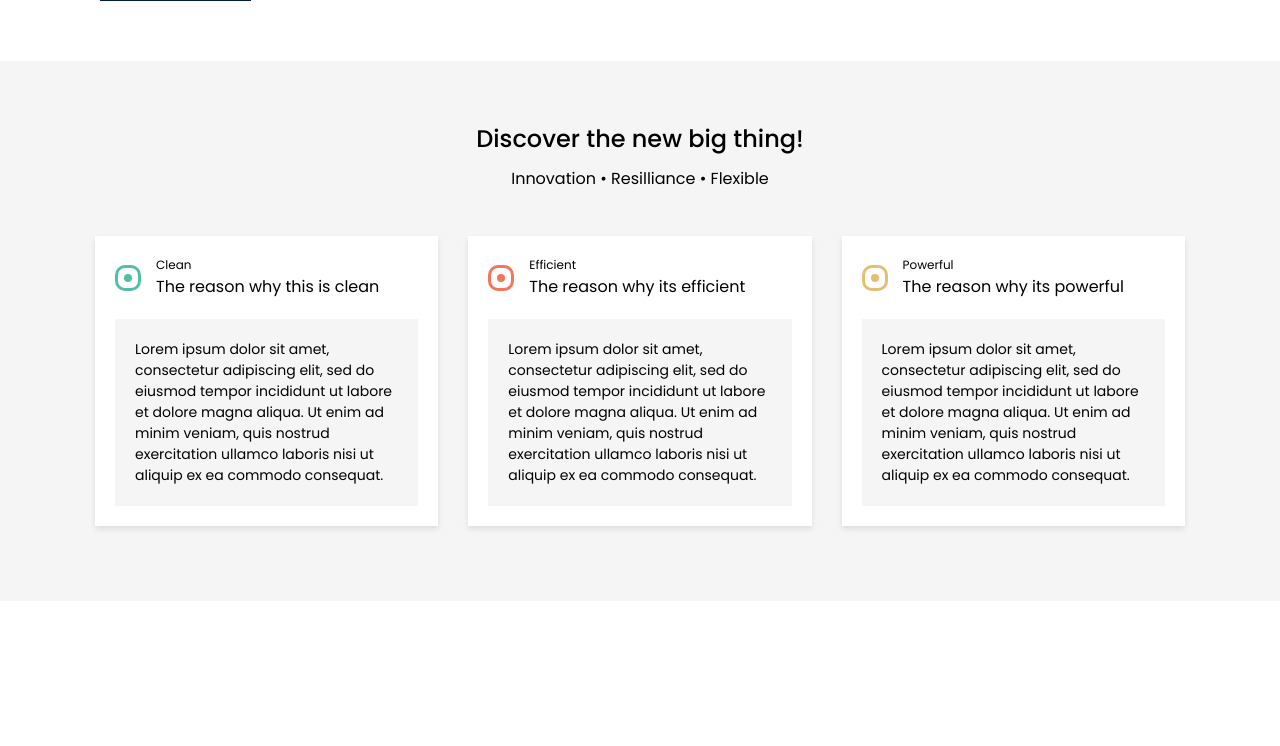
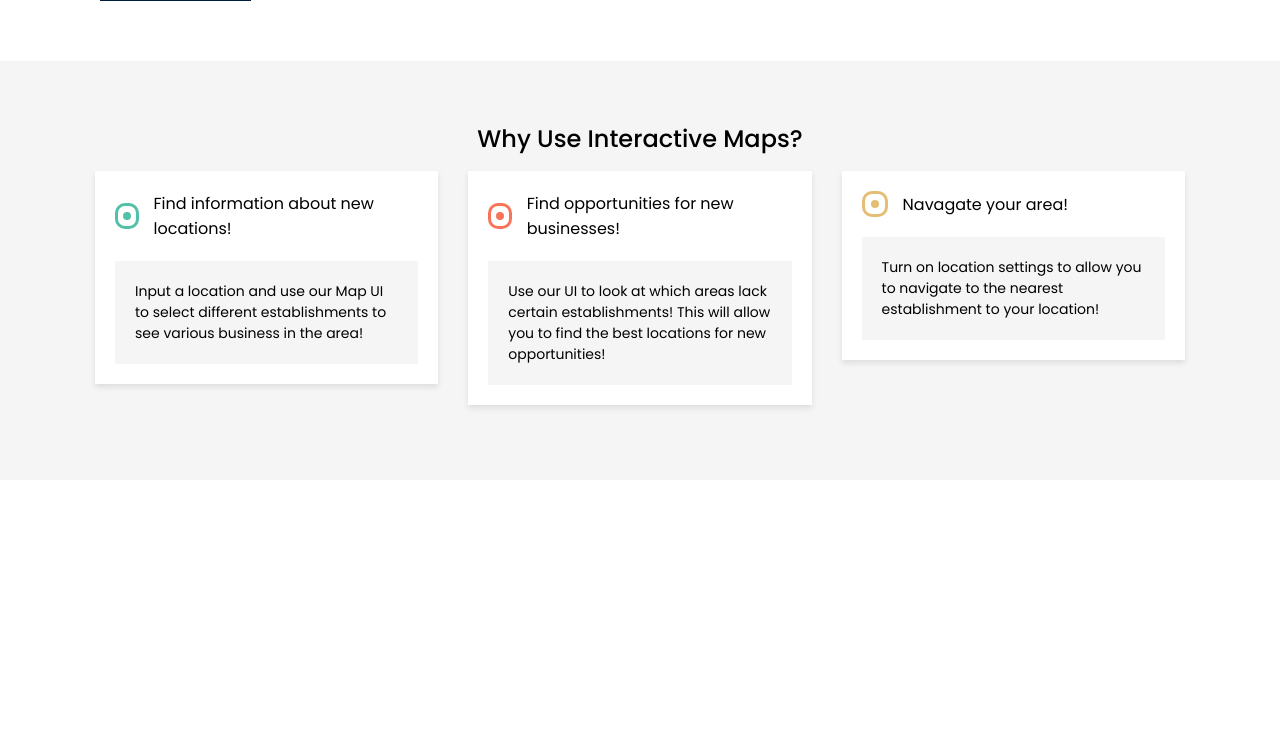
Before and after one commit to AB1738/Interactive-Map, a Django app: page / in a window 1280 px wide. Shown: the part 454-1200 px from the top of the page. Run offline with Django 4.2, Linux system fonts and the light colour scheme.

Commit message:
minor text changes

```diff
--- a/templates/home.html
+++ b/templates/home.html
@@ -39,8 +39,7 @@
                 </div>
             </div>
             <div class="container">
-                <h2 class="heading">Discover the new big thing!</h2>
-                <p class="subLine">Innovation • Resilliance • Flexible</p>
+                <h2 class="heading">Why Use Interactive Maps?</h2>
                 <div></div>
                 <div class="wrapper">
                 <div class="thirds">
@@ -50,9 +49,9 @@
                                 <div class="boxDecorInner"></div>
                             </div>
                             <div>
-                                <div class="icon">Clean</div>
+                                <div class="icon"></div>
                                 <div class="content">
-                                    <p>The reason why this is clean</p>
+                                    <p> Find information about new locations! </p>
                                 </div>
                             </div>
                         </div>
@@ -60,7 +59,7 @@
 
 
                         <div class="detail">
-                            Lorem ipsum dolor sit amet, consectetur adipiscing elit, sed do eiusmod tempor incididunt ut labore et dolore magna aliqua. Ut enim ad minim veniam, quis nostrud exercitation ullamco laboris nisi ut aliquip ex ea commodo consequat.
+                            Input a location and use our Map UI to select different establishments to see various business in the area!
                         </div>
                     </div>
 
@@ -72,15 +71,15 @@
                                 <div class="boxDecorInner"></div>
                             </div>
                             <div>
-                                <div class="icon">Efficient</div>
+                                <div class="icon"></div>
                                 <div class="content">
-                                    <p>The reason why its efficient</p>
+                                    <p>Find opportunities for new businesses!</p>
                                 </div>
                             </div>
                         </div>
 
                         <div class="detail">
-                            Lorem ipsum dolor sit amet, consectetur adipiscing elit, sed do eiusmod tempor incididunt ut labore et dolore magna aliqua. Ut enim ad minim veniam, quis nostrud exercitation ullamco laboris nisi ut aliquip ex ea commodo consequat.
+                            Use our UI to look at which areas lack certain establishments! This will allow you to find the best locations for new opportunities!
                         </div>
                     </div>
 
@@ -92,16 +91,16 @@
                                 <div class="boxDecorInner"></div>
                             </div>
                             <div>
-                                <div class="icon">Powerful</div>
+                                <div class="icon"></div>
                                 <div class="content">
-                                    <p>The reason why its powerful</p>
+                                    <p>Navagate your area!</p>
                                 </div>
                             </div>
                         </div>
 
 
                         <div class="detail">
-                            Lorem ipsum dolor sit amet, consectetur adipiscing elit, sed do eiusmod tempor incididunt ut labore et dolore magna aliqua. Ut enim ad minim veniam, quis nostrud exercitation ullamco laboris nisi ut aliquip ex ea commodo consequat.
+                            Turn on location settings to allow you to navigate to the nearest establishment to your location!
                         </div>
                     </div>
                 </div>
```
